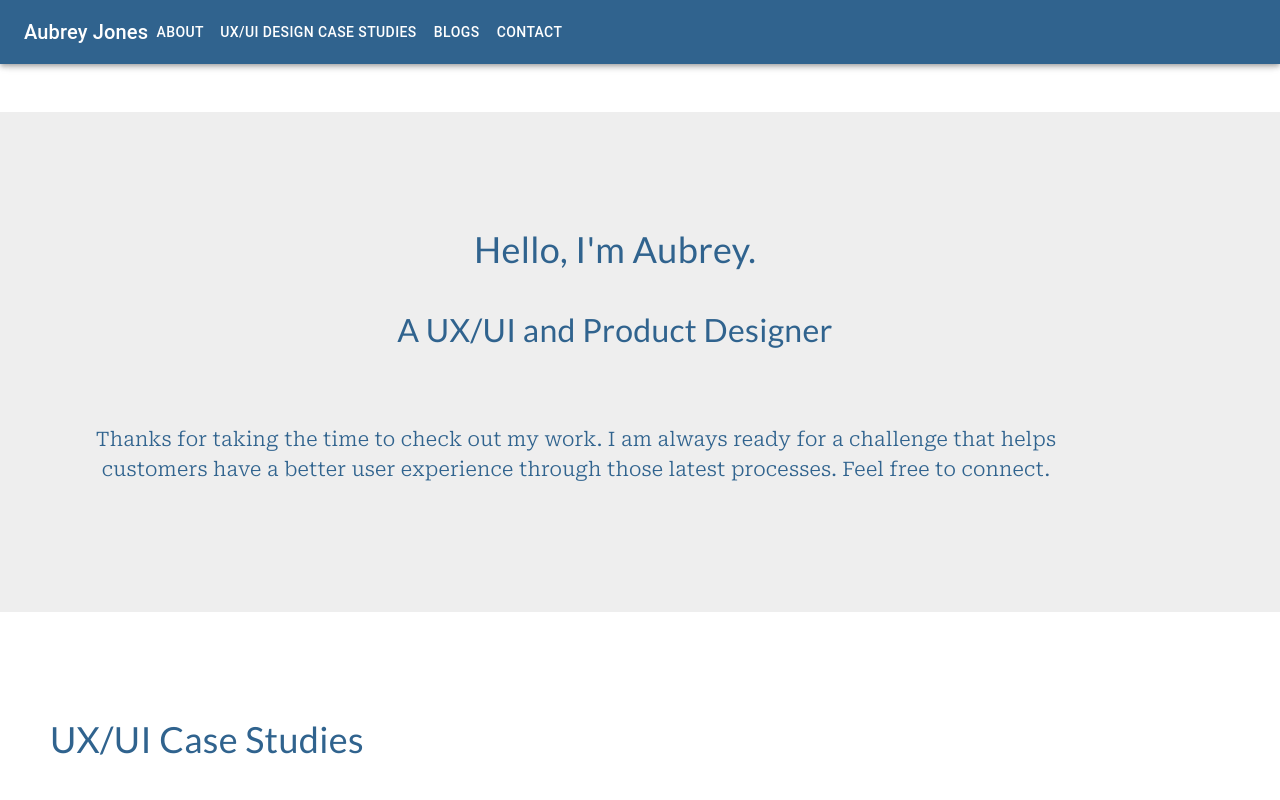
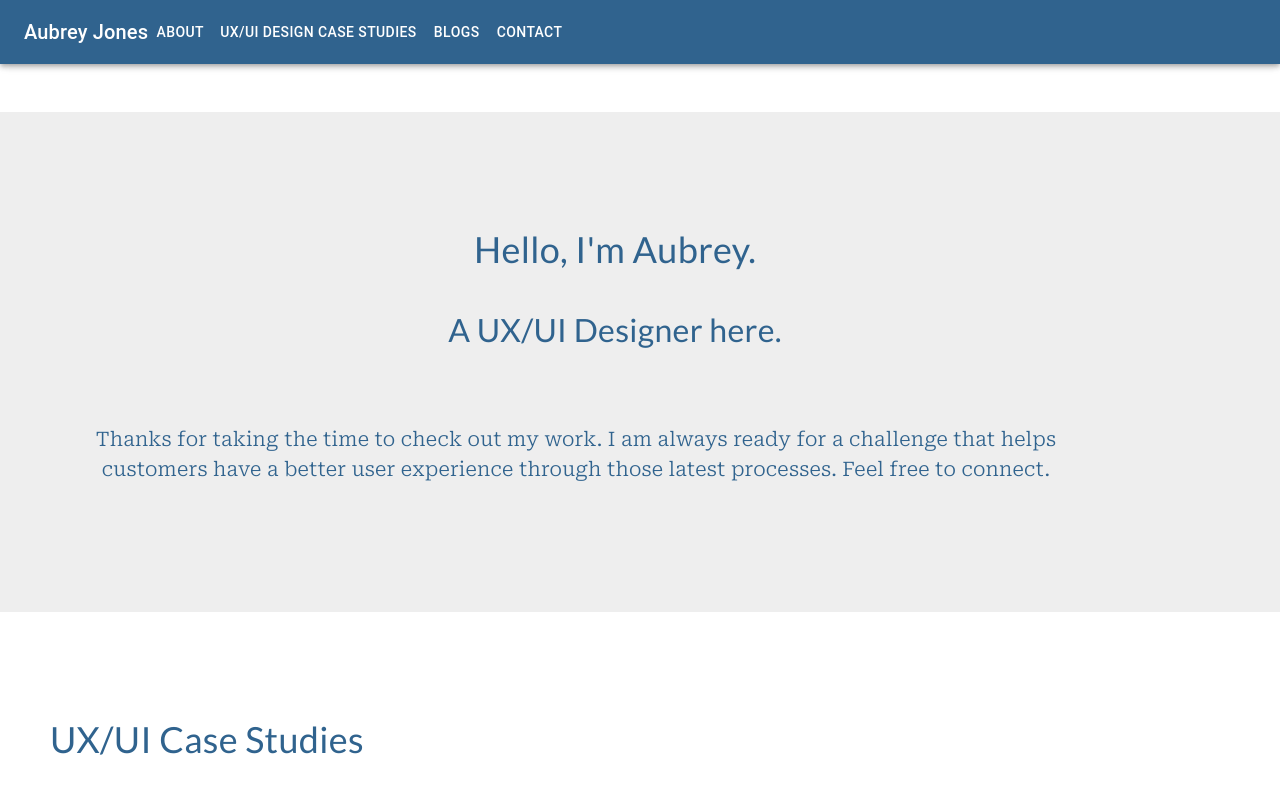
Before and after one commit to aubreyjonescreatives/ux-ui-portfolio, a React (Create React App) app: page / in a window 1280 px wide. Shown: the top 800 px of the page. Built offline with nearby package versions, Linux system fonts and the light colour scheme; grey boxes are pictures that could not be loaded.

Commit message:
updated title

```diff
--- a/src/Pages/Landing.js
+++ b/src/Pages/Landing.js
@@ -226,7 +226,7 @@ return (
 
 <Typography sx={headerStylesName} id="aboutme">Hello, I'm Aubrey.</Typography>
 
-<Typography sx={headerStylesTitle} id="aboutme">A UX/UI and Product Designer</Typography>
+<Typography sx={headerStylesTitle} id="aboutme">A UX/UI Designer here.</Typography>
 
 
 
```
